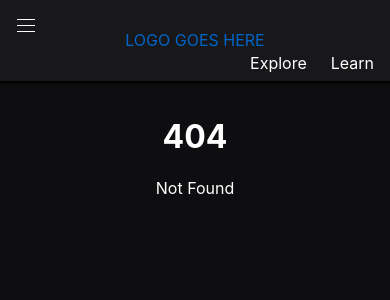
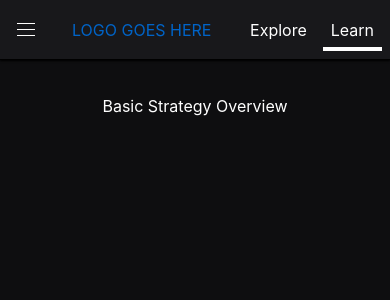
Before and after one commit to jbauta97/blackjack-demo, a SvelteKit app: page /learn/BasicStrategy in a window 390 px wide. Before the commit this address had no page. Shown: the top 300 px of the page. Built offline with nearby package versions, Linux system fonts and the light colour scheme.

Commit message:
mobile menu updates and swipe gesture add

```diff
--- a/src/routes/Header.svelte
+++ b/src/routes/Header.svelte
@@ -17,8 +17,8 @@
             </svg>
         </button>
         <div class="tabs">
-            <a href="/stats" class="tabs-tab {$currentPage == 'Statistics' ? 'tab-active':''}">Explore</a>
-            <a href="/learn" class="tabs-tab {$currentPage == 'Learn' ? 'tab-active':''}">Learn</a>
+            <a href="/stats" class="tabs-tab {$currentPage.includes('Statistics') ? 'tab-active':''}">Explore</a>
+            <a href="/learn" class="tabs-tab {$currentPage.includes('Learn') ? 'tab-active':''}">Learn</a>
         </div>
     </div>
     <div class="logo-positioner">
@@ -114,17 +114,9 @@
         box-shadow: inset 0 -16px 0px -12px #fff;
     }
     @media (max-width: 640px) {
-        .header{
-            height: auto;
-            min-height: 60px;
-        }
-        .header-icons{
-            flex-direction: column;
-            align-items: flex-start;
-            gap: 8px;
-        }
-        .tabs{
-            width: 100%;
+        .logo-positioner{
+            width: fit-content;
+            left: 72px;
         }
     }
 </style>
--- a/src/routes/MenuDrawer.svelte
+++ b/src/routes/MenuDrawer.svelte
@@ -6,7 +6,8 @@
         {name: 'Statistics', link: '/stats'}
     ];
     const level2Learn = [
-        {name: 'Learn', link: '/learn'}
+        {name: 'Learn', link: '/learn'},
+        {name: 'Basic Strategy', link: '/learn/BasicStrategy'}
     ];
     const level1 = [
         {name: 'Statistics', link: '/stats', expandable: level2Stats},
@@ -14,7 +15,10 @@
     ];
     let menuLevel;
     let activeMenu;
-    $: $currentPage, handleMenu();
+    let startX;
+    let menuOffset = 0;
+    let endX;
+    $: $currentPage, closeMenu();
 
 
     export function openMenu() {
@@ -22,6 +26,7 @@
     }
     function closeMenu(){
         isOpen = false;
+        menuOffset = 0;
         handleMenu();
     }
     function handleMenu(){
@@ -40,6 +45,9 @@
                 menuLevel = 2;
                 activeMenu = level2Learn;
                 break;
+            case 'Learn/BasicStrategy':
+                menuLevel = 2;
+                activeMenu = level2Learn;
             default:
                 console.log('Page not found');
         }
@@ -54,10 +62,36 @@
             activeMenu = level1;
         }
     }
+
+    function handleTouchStart(event) {
+        // record the starting touch position
+        startX = event.touches[0].clientX;
+        endX = startX;
+    }
+    function handleTouchMove(event) {
+        // calculate the distance of the touch move
+        endX =  event.touches[0].clientX;
+        let distance = endX - startX;
+
+        // if the user has moved their finger more than 50 pixels to the left, close the menu
+        if (distance < -20) {
+            menuOffset = distance;
+        }
+        else{
+            menuOffset = 0;
+        }
+    }
+    function handleTouchEnd(event){
+        let distance = endX - startX;
+        menuOffset = 0;
+        if (distance < -100) {
+            closeMenu();
+        }
+    }
 </script>
 
-<div class="leftNav-drawer {isOpen ? 'drawer--open' : ''}">
-    <ul class="leftNav">
+<div class="leftNav-drawer {isOpen ? 'drawer--open' : ''}" style="{menuOffset==0 ? '':'transform:translate3d(calc(100vw + '+menuOffset+'px),0,0)'}">
+    <ul class="leftNav" on:touchstart={handleTouchStart} on:touchmove={handleTouchMove} on:touchend={handleTouchEnd}>
         {#if activeMenu != level1}
             <li><button class="menu-btn" on:click={handleBackButton}><svg class="icon menu-icon" role="presentation" focusable="false" viewBox="0 0 24 24"><title>Return</title> <path d="M20,11V13H8L13.5,18.5L12.08,19.92L4.16,12L12.08,4.08L13.5,5.5L8,11H20Z"></path></svg>Back</button></li>
         {/if}
@@ -82,7 +116,7 @@
         pointer-events: none;
         left: -300px;
         top: 0;
-        transition: opacity .1s ease-in-out, left .2s ease-in-out;
+        transition: opacity .1s ease-in-out, transform .2s ease-in-out;
         z-index: 10;
     }
     .drawer--open{
@@ -96,7 +130,7 @@
         height: 100vh;
         width: 100%;
         max-width: 256px;
-        position: fixed;
+        position: relative;
         top: 60px;
         margin: 0;
         padding: 16px 0;
@@ -166,10 +200,12 @@
             left: -100vw;
         }
         ul.leftNav{
+            width: 100vw;
             max-width: 100vw;
         }
         .drawer--open{
-            left: 0;
+            /* left: 0; */
+            transform: translate3d(100vw, 0, 0);
         }
     }
 </style>
--- /dev/null
+++ b/src/routes/learn/BasicStrategy/+page.svelte
@@ -0,0 +1,21 @@
+<script>
+	import { currentPage } from "../../stores";
+
+	$currentPage = 'Learn/BasicStrategy';
+
+</script>
+
+<svelte:head>
+	<title>Learn</title>
+	<meta name="description" content="Learn Basic Strategy" />
+</svelte:head>
+
+<div>
+	Basic Strategy Overview
+</div>
+
+<style>
+
+	@media (max-width: 640px) {
+	}
+</style>
```
